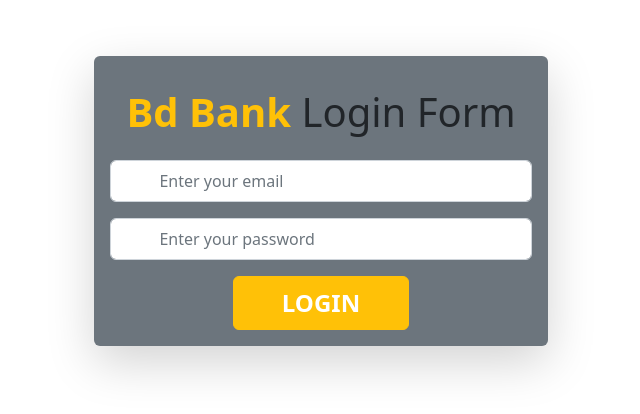
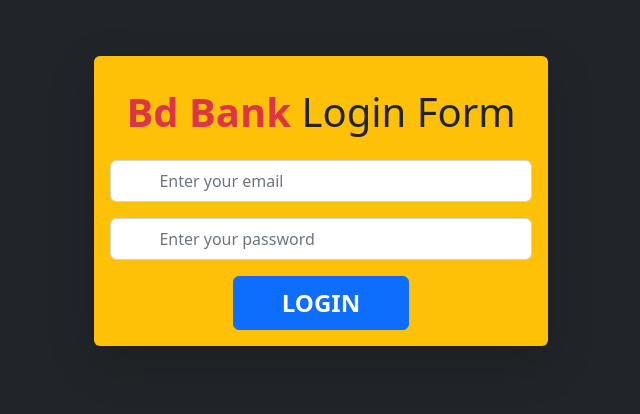
Before and after one commit to Md-Mubarak-Hossain/bank-javascript, a plain HTML site: page index.html in a window 1280 px wide. Shown: the whole page, without its empty margins (319-959 px from the left). Drawn offline with nearby package versions, Linux system fonts and the light colour scheme.

```diff
--- a/index.html
+++ b/index.html
@@ -10,16 +10,16 @@
     <link rel="stylesheet" href="css/style.css">
 </head>
 
-<body>
+<body class="bg-dark">
     <section class="container-lg d-flex flex-column align-items-center justify-content-start mt-2">
         <div
-            class="fluid-container bg-secondary d-flex flex-column align-items-center justify-content-start rounded-2 text-center p-3 my-5 shadow-lg">
-            <h1 class="p-3"><span class="text-warning fw-bold">Bd Bank</span> Login Form</h1>
+            class="fluid-container bg-warning d-flex flex-column align-items-center justify-content-start rounded-2 text-center p-3 my-5 shadow-lg">
+            <h1 class="p-3"><span class="text-danger fw-bold">Bd Bank</span> Login Form</h1>
             <input class="form-control px-5 py-2 mb-3 rounded" placeholder="Enter your email" type="text" name=""
                 id="input-text-field" required>
             <input class="form-control px-5 py-2 mb-3 rounded" placeholder="Enter your password" type="password" name=""
                 id="input-password-field" required>
-            <button class=" px-5 py-2 rounded btn btn-warning backgroundColor text-white fw-bold fs-4 text-uppercase "
+            <button class=" px-5 py-2 rounded btn btn-primary backgroundColor text-white fw-bold fs-4 text-uppercase "
                 type="submit" id="login-btn">login</button>
         </div>
     </section>
```
Also changed, not shown: deposit.html (+1 -1 lines).
